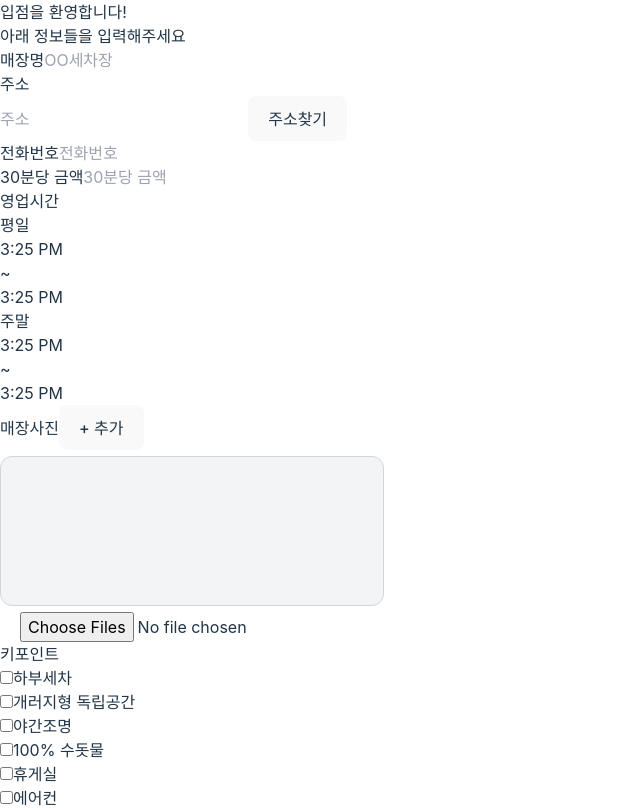
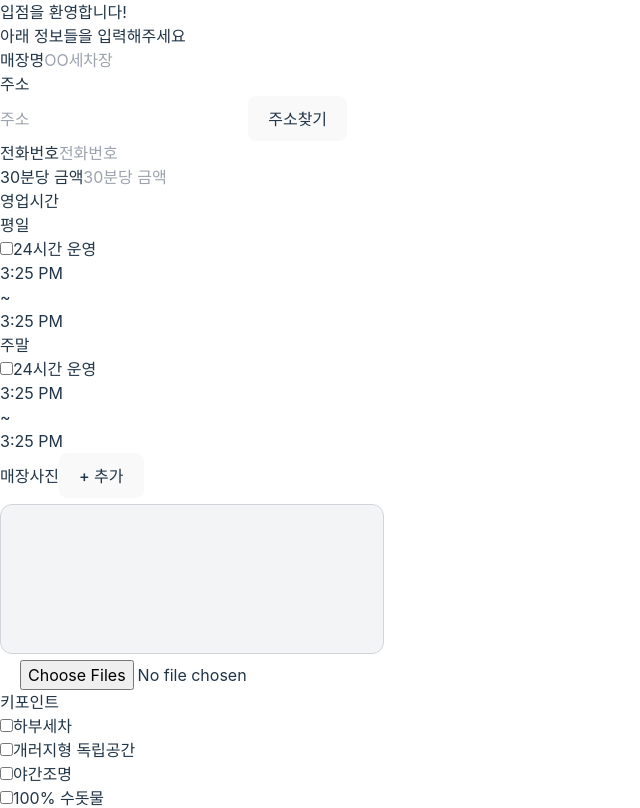
Before and after one commit to minjuko/Team10_FE_OWNER, a React (Vite) app: page /register in a window 1280 px wide. Shown: the top 808 px of the page, without its empty margins (0-640 px from the left). Built offline with nearby package versions, Linux system fonts and the light colour scheme.

Commit message:
fix: 24시간 운영 추가

```diff
--- /dev/null
+++ b/src/components/atoms/CheckBox.jsx
@@ -0,0 +1,20 @@
+import React from "react";
+
+  const Checkbox = ({ checked, onChange, label, id }) => {
+  return (
+    <div className="flex items-center pl-2">
+      <input
+        type="checkbox"
+        checked={checked}
+        onChange={onChange}
+        id={id}
+        className="mr-1"
+      />
+      <label htmlFor={id} className="text-gray-500 text-base">
+        {label}
+      </label>
+    </div>
+  );
+};
+
+export default Checkbox;
--- a/src/components/molecules/TimeSelector.jsx
+++ b/src/components/molecules/TimeSelector.jsx
@@ -1,13 +1,35 @@
-// TimeSelector.js
-import React from "react";
+import React, { useState } from "react";
 import DatePicker from 'react-datepicker';
 import 'react-datepicker/dist/react-datepicker.css';
+import { TextInput } from "../atoms/TextInput";
+import Checkbox from "../atoms/CheckBox";
 
-const TimeSelector = ({ label, startTime, setStartTime, endTime, setEndTime }) => {
+const TimeSelector = ({ startTime, setStartTime, endTime, setEndTime }) => {
+  const [is24Hour, setIs24Hour] = useState(false);
+
+  const handle24Hour = () => {
+    setIs24Hour(!is24Hour);
+    if (is24Hour) {
+      setStartTime(null);
+      setEndTime(null);
+    } else {
+      setStartTime(new Date(0, 0, 0, 0, 0));
+      setEndTime(new Date(0, 0, 0, 24, 0));
+    }
+  };
 
   return (
     <div>
-      <div className="flex items-center pl-2">
+      <div className="ml-[220px]">
+        <Checkbox
+          checked={is24Hour}
+          onChange={handle24Hour}
+          label="24시간 운영"
+        />
+      </div>
+      <div className={`flex items-center pl-2 ${is24Hour ? 'pointer-events-none' : ''}`}>
+        {!is24Hour ? (
+          <>
             <div className="flex flex-col">
               <DatePicker
                 dateFormat="h:mm aa"
@@ -18,8 +40,9 @@ const TimeSelector = ({ label, startTime, setStartTime, endTime, setEndTime }) =
                 showTimeSelectOnly
                 timeIntervals={30}
                 timeCaption="시작 시간"
-            className="w-36 h-14 px-4 rounded-xl border border-gray-300 bg-gray-100"
+                className="w-[142px] h-14 px-4 rounded-xl border border-gray-300 bg-gray-100"
                 placeholderText="시작 시간"
+                disabled={is24Hour}
               />
             </div>
             <label className="text-gray-500 text-base ml-3.5 mr-3.5">~</label>
@@ -33,10 +56,20 @@ const TimeSelector = ({ label, startTime, setStartTime, endTime, setEndTime }) =
                 showTimeSelectOnly
                 timeIntervals={30}
                 timeCaption="종료 시간"
-            className="w-36 h-14 px-4 rounded-xl border border-gray-300 bg-gray-100"
+                className="w-[142px] h-14 px-4 rounded-xl border border-gray-300 bg-gray-100"
                 placeholderText="종료 시간"
+                disabled={is24Hour}
               />
             </div>
+          </>
+        ) : (
+          <TextInput
+            name="registerform-time"
+            placeholder="24시간 운영"
+            readOnly
+          ></TextInput>
+
+        )}
       </div>
     </div>
   );
--- a/src/components/organisms/RegisterForm.jsx
+++ b/src/components/organisms/RegisterForm.jsx
@@ -10,12 +10,11 @@ import FileUploader from "../molecules/FileUploader";
 
 const RegisterForm = () => {
 
-  // 필요 변수
-    const [selectedPoints, setSelectedPoints] = useState([]); // 선택한 키포인트 배열
-    const [weekdayStartTime, setWeekdayStartTime] = useState(new Date()); // 평일 시작 시간 상태
-    const [weekdayEndTime, setWeekdayEndTime] = useState(new Date()); // 평일 종료 시간 상태
-    const [weekendStartTime, setWeekendStartTime] = useState(new Date()); // 주말 시작 시간 상태
-    const [weekendEndTime, setWeekendEndTime] = useState(new Date()); // 주말 종료 시간 상태
+    const [selectedPoints, setSelectedPoints] = useState([]);
+    const [weekdayStartTime, setWeekdayStartTime] = useState(new Date());
+    const [weekdayEndTime, setWeekdayEndTime] = useState(new Date());
+    const [weekendStartTime, setWeekendStartTime] = useState(new Date());
+    const [weekendEndTime, setWeekendEndTime] = useState(new Date());
     const pointLabels = ['하부세차', '개러지형 독립공간', '야간조명', '100% 수돗물', '휴게실', '에어컨', '발수코팅건'];
 
     return (
@@ -39,6 +38,7 @@ const RegisterForm = () => {
                   name="username"
                   placeholder="주소"
                   buttonlabel="주소찾기"
+                  onClick=""
                 />
               </div>
               {/*전화번호*/}
@@ -54,7 +54,6 @@ const RegisterForm = () => {
               {/*영업시간*/}
               <div className="flex flex-col mt-4">
                 <label className="text-start text-gray-700 text-base pl-4">영업시간</label>
-                {/*24시간 운영 체크박스 미구현*/}
                 <div className="flex flex-item mt-2">
                   <label className="text-start text-gray-700 text-base mt-4 pl-4">평일</label>
                   <TimeSelector
@@ -80,7 +79,6 @@ const RegisterForm = () => {
             <div className="right-info pl-4">
               {/*매장 사진*/}
                 <FileUploader/>
-
               {/*키포인트*/}
               <div className="flex flex-col mt-4">
                 <label className="text-start text-gray-700 text-base pl-4">키포인트</label>
@@ -99,8 +97,6 @@ const RegisterForm = () => {
             type="long"
             label="입점신청"
           />
-
-
         </Box>
     );
 }
```
Also changed, not shown: 1 other file (tests, documents, lock files or other folders). Lines whose indentation alone changed are shown as unchanged.
